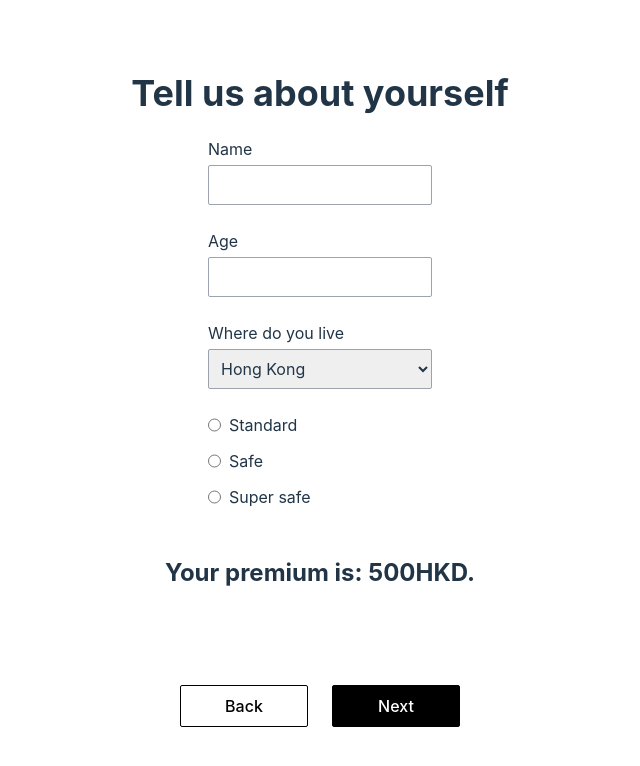
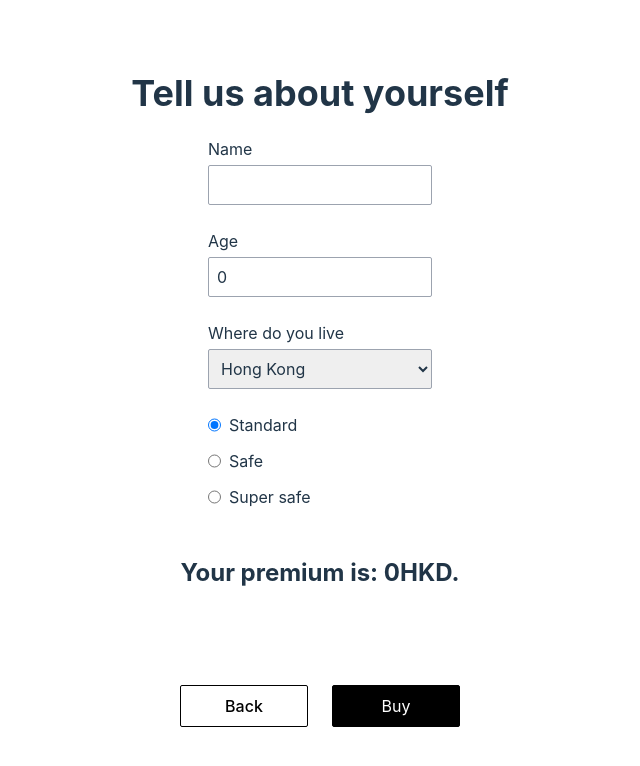
Before and after one commit to mr-new-0509/covergo-form-wizard, a Vue app: page /form in a window 1280 px wide. Shown: the top 766 px of the page, without its empty margins (320-960 px from the left). Built offline with nearby package versions, Linux system fonts and the light colour scheme.

Commit message:
FormPage

```diff
--- a/package.json
+++ b/package.json
@@ -10,7 +10,8 @@
   },
   "dependencies": {
     "vue": "^3.2.37",
-    "vue-router": "^4.0.13"
+    "vue-router": "^4.0.13",
+    "vuex": "^4.0.2"
   },
   "devDependencies": {
     "@vitejs/plugin-vue": "^3.0.0",
--- a/src/main.ts
+++ b/src/main.ts
@@ -1,7 +1,15 @@
-import { createApp } from 'vue'
-import './style.css'
-import App from './App.vue'
-import './index.css'
-import router from './router';
+import { createApp } from "vue";
+import { createStore } from "vuex";
+import "./style.css";
+import App from "./App.vue";
+import "./index.css";
+import router from "./router";
+import formStore from "./store/formStore";
 
-createApp(App).use(router).mount('#app')
+const store = createStore({
+  modules: {
+    formStore
+  },
+});
+
+createApp(App).use(router).use(store).mount("#app");
--- a/src/pages/AgeErrorPage.vue
+++ b/src/pages/AgeErrorPage.vue
@@ -17,7 +17,7 @@
         ease-in
         duration-150
       "
-      to="/summary"
+      to="/"
     >
       Ok :(
     </router-link>
--- a/src/pages/FormPage.vue
+++ b/src/pages/FormPage.vue
@@ -1,3 +1,4 @@
+
 <template>
   <p class="text-4xl font-bold">Tell us about yourself</p>
 
@@ -11,6 +12,7 @@
             id="name"
             name="name"
             class="border border-gray-400 rounded-sm px-2 h-10 mt-1 w-56"
+            v-model="name"
           />
         </div>
       </div>
@@ -25,6 +27,7 @@
             name="age"
             class="border border-gray-400 rounded-sm px-2 h-10 mt-1 w-56"
             min="0"
+            v-model="age"
           />
         </div>
       </div>
@@ -37,28 +40,59 @@
             id="location"
             name="location"
             class="border border-gray-400 rounded-sm px-2 h-10 mt-1 w-56"
+            v-model="locationIndex"
           >
-            <option>Hong Kong</option>
+            <option
+              v-for="(location, index) in locations"
+              :key="location.code"
+              :value="index"
+            >
+              {{ location.name }}
+            </option>
           </select>
         </div>
       </div>
 
+      <!-- Type radios -->
       <div class="flex w-56 mt-6">
-        <input type="radio" id="standard" name="type" class="mr-2" />
+        <input
+          type="radio"
+          id="standard"
+          name="type"
+          class="mr-2"
+          value="standard"
+          v-model="type"
+        />
         <label for="standard">Standard</label>
       </div>
       <div class="flex w-56 mt-3">
-        <input type="radio" id="safe" name="type" class="mr-2" />
+        <input
+          type="radio"
+          id="safe"
+          name="type"
+          class="mr-2"
+          value="safe"
+          v-model="type"
+        />
         <label for="safe">Safe</label>
       </div>
       <div class="flex w-56 mt-3">
-        <input type="radio" id="super-safe" name="type" class="mr-2" />
+        <input
+          type="radio"
+          id="super-safe"
+          name="type"
+          class="mr-2"
+          value="superSafe"
+          v-model="type"
+        />
         <label for="super-safe">Super safe</label>
       </div>
     </div>
   </div>
 
-  <p class="text-2xl font-bold mt-12">Your premium is: 500HKD.</p>
+  <p class="text-2xl font-bold mt-12">
+    Your premium is: {{ price }}{{ currency }}.
+  </p>
 
   <div class="flex justify-center items-center mt-24">
     <router-link
@@ -80,9 +114,10 @@
     >
       Back
     </router-link>
-    <router-link
+    <button
       class="
         border border-black
+        hover:border-black
         bg-black
         hover:bg-white
         rounded-sm
@@ -94,9 +129,77 @@
         ease-in
         duration-150
       "
-      to="/summary"
+      @click="handleSubmit"
     >
-      Next
-    </router-link>
+      Buy
+    </button>
   </div>
 </template>
+
+<script lang="ts">
+import { defineComponent } from "vue";
+import { mapMutations } from "vuex";
+import { DATA_OF_LOCATIONS, RATES_OF_TYPES } from "../utils/data";
+
+export default defineComponent({
+  data: () => ({
+    name: "",
+    age: 0,
+    locationIndex: 0,
+    type: "standard",
+    locations: DATA_OF_LOCATIONS,
+    price: 0,
+    rateByLocation: DATA_OF_LOCATIONS[0].rate,
+    rateByType: RATES_OF_TYPES["standard"],
+    currency: DATA_OF_LOCATIONS[0].currency,
+  }),
+
+  methods: {
+    ...mapMutations('formStore', ['setFormMut']),
+
+    getRateByLocation(index: number) {
+      this.rateByLocation = this.locations[index].rate;
+      this.currency = this.locations[index].currency;
+      this.price = this.age * this.rateByLocation * this.rateByType;
+    },
+    getRateByType(type: string) {
+      this.rateByType = RATES_OF_TYPES[type];
+      this.price = this.age * this.rateByLocation * this.rateByType;
+    },
+    getPriceByAge(age: number) {
+      this.price = age * this.rateByLocation * this.rateByType;
+    },
+
+    handleSubmit() {
+      if (this.age > 100 || this.age < 0) {
+        this.$router.push("/age-error");
+      } else {
+        if (!this.name) {
+          alert("Please input your name.");
+        } else {
+          this.setFormMut({
+            name: this.name,
+            age: this.age,
+            location: DATA_OF_LOCATIONS[this.locationIndex].name,
+            type: this.type,
+            premium: `${this.price}${this.currency}`,
+          });
+          this.$router.push('/summary');
+        }
+      }
+    },
+  },
+
+  watch: {
+    locationIndex(newLocationIndex) {
+      this.getRateByLocation(newLocationIndex);
+    },
+    type(newType) {
+      this.getRateByType(newType);
+    },
+    age(newAge) {
+      this.getPriceByAge(newAge);
+    },
+  },
+});
+</script>
--- a/src/pages/SummaryPage.vue
+++ b/src/pages/SummaryPage.vue
@@ -22,7 +22,7 @@
         duration-150
         mr-6
       "
-      to="/"
+      to="/form"
     >
       Back
     </router-link>
--- /dev/null
+++ b/src/store/formStore.ts
@@ -0,0 +1,21 @@
+import { IForm } from "../utils/interfaces";
+
+const formStore = {
+  namespaced: true,
+  state: () => ({
+    name: "",
+    age: 0,
+    location: "",
+    type: "",
+    premium: "",
+  }),
+  mutations: {
+    setFormMut(currentState: IForm, form: IForm) {
+      for (let key in currentState) {
+        currentState[key] = form[key];
+      }
+    },
+  },
+};
+
+export default formStore;
--- /dev/null
+++ b/src/utils/data.ts
@@ -0,0 +1,28 @@
+import { IRatesOfTypes } from "./interfaces";
+
+export const DATA_OF_LOCATIONS = [
+  {
+    code: "hk",
+    name: "Hong Kong",
+    currency: "HKD",
+    rate: 1,
+  },
+  {
+    code: "us",
+    name: "United States",
+    currency: "USD",
+    rate: 2,
+  },
+  {
+    code: "au",
+    name: "Australia",
+    currency: "AUD",
+    rate: 3,
+  },
+];
+
+export const RATES_OF_TYPES: IRatesOfTypes = {
+  standard: 1,
+  safe: 1.5,
+  superSafe: 1.75,
+};
--- /dev/null
+++ b/src/utils/interfaces.ts
@@ -0,0 +1,14 @@
+export interface IRatesOfTypes {
+  [key: string]: number;
+}
+
+export interface IForm {
+  [key: string]: string | number
+}
+// export interface IForm {
+//   name: string;
+//   age: number;
+//   location: string;
+//   type: string;
+//   premium: string;
+// }
```
Also changed, not shown: 1 other file (tests, documents, lock files or other folders).
